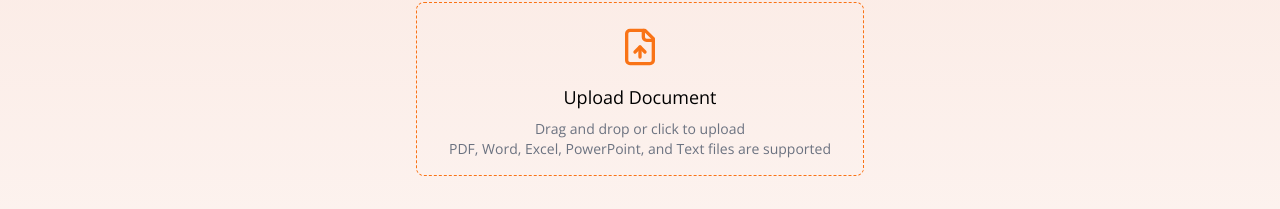
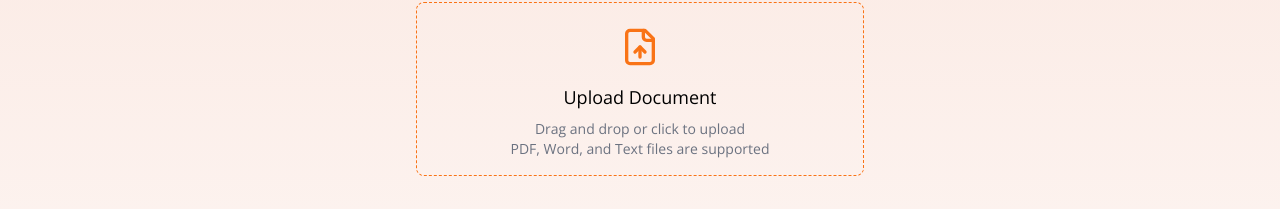
Before and after one commit to phoenix19950512/VoiceAgentPDF-Frontend, a Next.js app: page / in a window 1280 px wide. Shown: the part 450-659 px from the top of the page. Built offline with nearby package versions, Linux system fonts and the light colour scheme.

Commit message:
Update file upload support in VoiceAssistant component to remove unsupported file types and adjust input state management.

```diff
--- a/src/app/VoiceAssistant.jsx
+++ b/src/app/VoiceAssistant.jsx
@@ -392,13 +392,13 @@ function VoiceAssistant() {
               <div className="text-lg text-black my-2">Upload Document</div>
               <p className="text-sm text-gray-500 text-center">
                 Drag and drop or click to upload<br />
-                PDF, Word, Excel, PowerPoint, and Text files are supported
+                PDF, Word, and Text files are supported
               </p>
               <input
                 type='file'
-                accept='.pdf, .docx, .doc, .xls, .xlsx, .pptx, .txt, .csv'
+                accept='.pdf, .docx, .doc, .txt, .csv'
                 onChange={handleFileChange}
-                disabled={isUploading || isRunning}
+                disabled={isUploading || isFileSent}
                 className='opacity-0 absolute inset-0 cursor-pointer'
               />
             </label>
```
